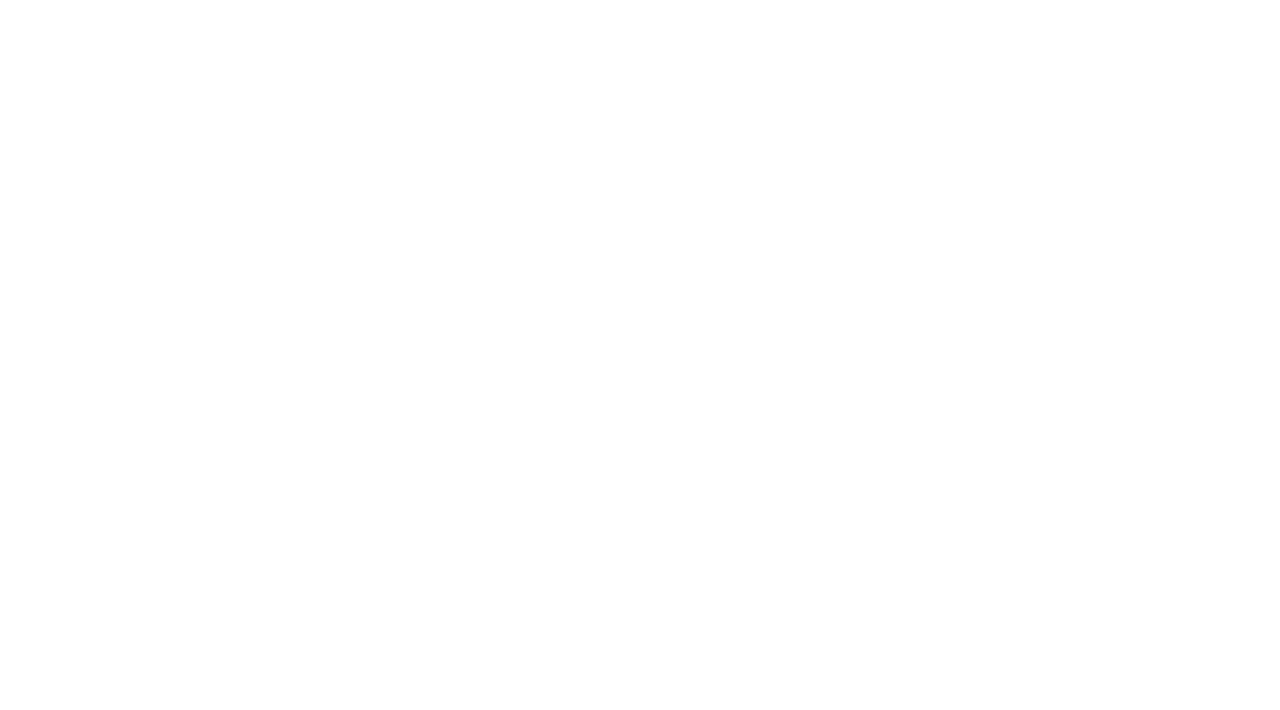
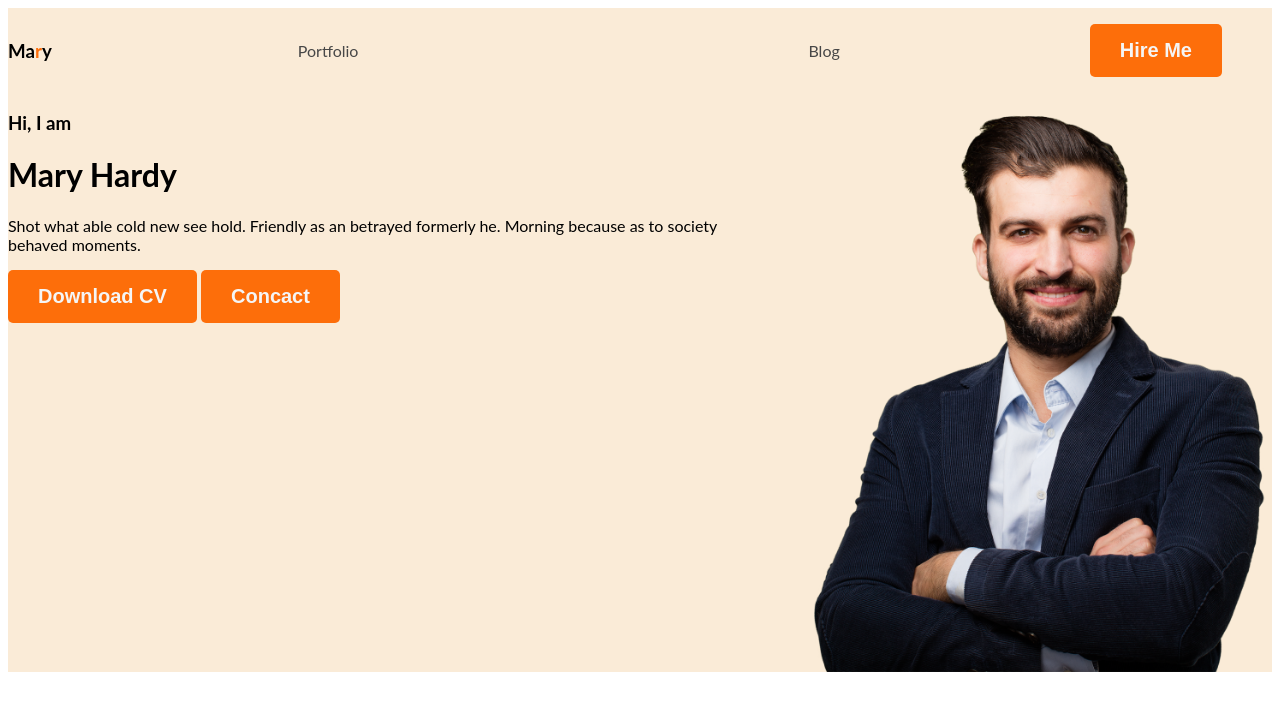
Before and after one commit to Avijit648/webdeveloper-repo, a plain HTML site: page index.html in a window 1280 px wide. Drawn offline with Linux system fonts and the light colour scheme.

Commit message:
content added

```diff
--- a/index.html
+++ b/index.html
@@ -4,8 +4,37 @@
     <meta charset="UTF-8">
     <meta name="viewport" content="width=device-width, initial-scale=1.0">
     <title>Web Deceloper Repository</title>
+    <link rel="preconnect" href="https://fonts.googleapis.com">
+<link rel="preconnect" href="https://fonts.gstatic.com" crossorigin>
+<link href="https://fonts.googleapis.com/css2?family=Open+Sans:wght@800&display=swap" rel="stylesheet">
+    <link rel="stylesheet" href="styles/portfolio.css">
 </head>
 <body>
+    <header class="head">
+        <nav>
+            <h3 class="show">Ma<span class="org">r</span>y</h3>
+            <ul>
+                <li><a href="">Portfolio</a></li>
+                <li><a href="">Blog</a></li>
+                <li><button class="btn">Hire Me</button></li>
+            </ul>
+        </nav>
+        <div class="banner">
+            <div>
+                <H3 class="ban">Hi, I am</H3>
+                <h1 class="bhead">Mary Hardy</h1>
+                <p>Shot what able cold new see hold. Friendly as an betrayed formerly he. Morning because as to society behaved moments.</p>
+                <button class="btn">Download CV</button>
+                <button class="btn">Concact</button>
+            </div>
+            <img class="profile" src="images/hardy.png" alt="">
+        </div>
+    </header>
+    <main>
 
+    </main>
+    <footer>
+
+    </footer>
 </body>
 </html>
--- /dev/null
+++ b/styles/portfolio.css
@@ -0,0 +1,59 @@
+body {
+    font-family: 'Open Sans', sans-serif;
+    font-family: 'Lato', sans-serif;
+    font-size: none;
+}
+
+nav {
+    display: flex;
+    justify-content: space-between;
+    align-items: center;
+}
+
+.show-title {
+    color: #181818;
+    font-size: 45px;
+    font-style: normal;
+    font-weight: 800;
+    line-height: normal;
+}
+
+.org {
+    color: #FD6E0A;
+}
+
+nav>ul {
+    display: flex;
+   align-items: center;
+}
+
+nav li {
+    list-style: none;
+    margin-right: 50px;
+   }
+
+nav a {
+    text-decoration: none;
+    color: #474747;
+    margin: 0 200px;
+}
+
+.btn {
+    border-radius: 5px;
+    background: #FD6E0A;
+    border: 0;
+    font-weight: 700;
+    font-size: 20px;
+    color: whitesmoke;
+    padding: 15px 30px;
+}
+.head {background-color: antiquewhite;
+}
+.banner {
+    padding: 30x 30px 30px 150px;
+    display: flex;
+}
+.banner .profile {
+    width: 500px;
+
+}
```
